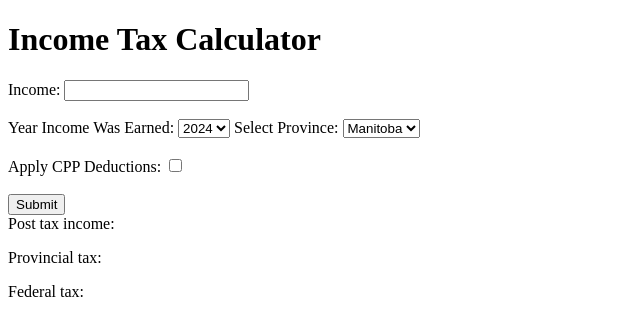
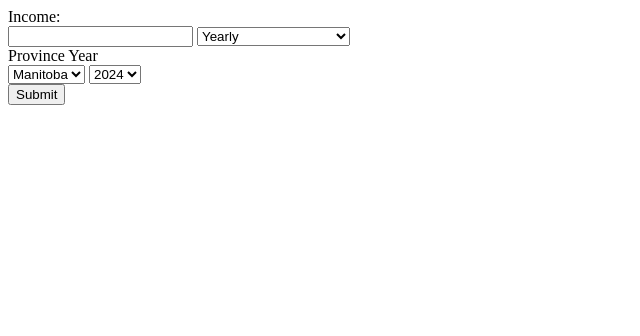
Before and after one commit to Adamboots/MoneyUtilityProject-Python, a Django app: page /calculator/ in a window 1280 px wide. Shown: the top 336 px of the page, without its empty margins (0-640 px from the left). Run offline with Django 3.2, Linux system fonts and the light colour scheme; some libraries are stand-ins or nearby versions.

Commit message:
Expanded calculator form to take different forms of income other than just yearly income. Also added other javascript and css updates along with expansion.

```diff
--- /dev/null
+++ b/IncomeTaxCalculator/static/calculator.css
@@ -0,0 +1,14 @@
+.active, .collapsible:hover {
+    background-color: #555;
+}
+
+.collapsible-content {
+    padding: 0 18px;
+    display: none;
+    overflow: hidden;
+    background-color: #f1f1f1;
+}
+
+.hidden-content {
+    display: none;
+}
--- /dev/null
+++ b/IncomeTaxCalculator/static/calculator.js
@@ -0,0 +1,69 @@
+
+/*
+Function to submit the calculator form data to backend
+*/
+function calculatorSubmit(){
+    event.preventDefault(); // Prevent form from redirecting
+
+    // Retrieve form values
+    const income = document.getElementById('income').value;
+    const year = document.getElementById('year').value;
+    const province = document.getElementById('province').value;
+    const numPayments = document.getElementById('numPayments').value;
+
+    let data = {
+        "income": income,
+        "year": year,
+        "province": province,
+        "numPayments": numPayments
+    };
+
+    $.ajax({
+           type: "POST",
+           url: "calculate_income/",
+           data:  $("#calculatorForm").serialize(), // serializes the form's elements.
+           success: function(data)
+           {
+                displayCalculatorResults(JSON.parse(data));
+           }
+         });
+}
+
+/*
+Function to update the page element with the results of the calculation
+*/
+function displayCalculatorResults(data) {
+    let templateElement = document.getElementById("calculatorResultTemplate");
+    let newElement = templateElement.cloneNode(true);
+
+    newElement.classList.remove("hidden-content");
+
+    let pChildren = newElement.getElementsByTagName("P");
+    pChildren["postTaxIncomeYearly"].insertAdjacentHTML("afterbegin", data["post_tax_income_yearly"]);
+    pChildren["postTaxIncomeBiWeekly"].insertAdjacentHTML("afterbegin", data["post_tax_income_26"]);
+    pChildren["postTaxIncomeWeekly"].insertAdjacentHTML("afterbegin", data["post_tax_income_52"]);
+    pChildren["postTaxIncome40Hours"].insertAdjacentHTML("afterbegin", data["post_tax_income_2080"]);
+    pChildren["postTaxIncome37.5Hours"].insertAdjacentHTML("afterbegin", data["post_tax_income_1950"]);
+    pChildren["postTaxIncome35Hours"].insertAdjacentHTML("afterbegin", data["post_tax_income_1820"]);
+
+    pChildren["provincialTax"].innerHTML = data["provincial_tax"];
+    pChildren["federalTax"].innerHTML = data["federal_tax"];
+
+    templateElement.insertAdjacentElement("afterend", newElement);
+}
+
+
+function collapsibleContent(element) {
+
+    // Toggle the class 'active'
+    element.classList.toggle("active");
+    var contentElement = element.nextElementSibling;
+
+
+    // Flip between displaying and not displaying content
+    if (contentElement.style.display === "block") {
+        contentElement.style.display = "none";
+    } else {
+        contentElement.style.display = "block";
+    }
+}
--- a/IncomeTaxCalculator/static/calculatorForm.js
+++ /dev/null
@@ -1,39 +0,0 @@
-
-/*
-Function to submit the calculator form data to backend
-*/
-function calculatorSubmit(){
-    event.preventDefault(); // Prevent form from redirecting
-
-    // Retrieve form values
-    const income = document.getElementById('income').value;
-    const year = document.getElementById('year').value;
-    const province = document.getElementById('province').value;
-    const cpp = document.getElementById('cpp').checked;
-
-    let data = {
-        "income": income,
-        "year": year,
-        "province": province,
-        "cpp": cpp
-    };
-
-    $.ajax({
-           type: "POST",
-           url: "calculate_income/",
-           data:  $("#calculatorForm").serialize(), // serializes the form's elements.
-           success: function(data)
-           {
-                displayCalculatorResults(JSON.parse(data));
-           }
-         });
-}
-
-/*
-Function to update the page element with the results of the calculation
-*/
-function displayCalculatorResults(data){
-    document.getElementById("postTaxIncome").innerHTML = data["post_tax_income"];
-    document.getElementById("provincialTax").innerHTML = data["provincial_tax"];
-    document.getElementById("federalTax").innerHTML = data["federal_tax"];
-}
--- a/IncomeTaxCalculator/templates/calculator.html
+++ b/IncomeTaxCalculator/templates/calculator.html
@@ -2,43 +2,67 @@
 
 <!DOCTYPE html>
 <html lang="en">
+
+<head>
+    <meta name="viewport" content="width=device-width, initial-scale=1.0">
+    <meta charset="UTF-8">
+    <title>Money Managment Tool</title>
+    <link rel="stylesheet" href="{% static 'calculator.css' %}">
     <script src="http://ajax.googleapis.com/ajax/libs/jquery/1.5/jquery.min.js"></script>
-<script src="{% static 'calculatorForm.js' %}"></script>
-<head>
-    <meta charset="UTF-8">
-    <meta name="viewport" content="width=device-width, initial-scale=1.0">
-    <title>(Work In Progress) Income Tax Calculator</title>
+    <script src="{% static 'calculator.js' %}"></script>
 </head>
 <body>
-    <h1>Income Tax Calculator</h1>
+
+    <!-- Calculator -->
+    <section>
+        <div>
             <form id="calculatorForm">
                 <label for="income">Income:</label>
+                <br>
                 <input type="number" id="income" name="income" required>
-        <br><br>
+                <select id="numPayments" name="numPayments" required>
+                    <option value="1">Yearly</option>
+                    <option value="26">Bi-weekly</option>
+                    <option value="52">Weekly</option>
+                    <option value="2080">Hourly (40hrs/week)</option>
+                    <option value="1950">Hourly (37.5hrs/week)</option>
+                    <option value="1820">Hourly (35hrs/week)</option>
+                </select>
+                <br>
 
-        <label for="year">Year Income Was Earned:</label>
+
+                <label for="province">Province</label>
+                <label for="year">Year</label>
+                <br>
+
+                <select id="province" name="province" required>
+                    <option value="MB">Manitoba</option>
+                    <option value="ON">Ontario</option>
+                </select>
+
                 <select id="year" name="year" required>
                     <option value="2024">2024</option>
                     <option value="2023">2023</option>
                 </select>
-
-        <label for="province">Select Province:</label>
-        <select id="province" name="province" required>
-            <option value="MB">Manitoba</option>
-            <option value="ON">Ontario</option>
-        </select>
-        <br><br>
-
-        <label for="cpp">Apply CPP Deductions:</label>
-        <input type="checkbox" id="cpp" name="cpp">
-        <br><br>
+                <br>
 
                 <button onclick="calculatorSubmit()">Submit</button>
             </form>
+        </div>
+    </section>
 
-    <div>
+     <!--Results from calculator-->
+    <section>
+        <div id="calculatorResultTemplate" class="hidden-content">
+            <button type="button" class="collapsible" onclick="collapsibleContent(this)">+</button>
+            <div class="collapsible-content">
                 <label>Post tax income:</label>
-        <p id="postTaxIncome"></p>
+                <p id="postTaxIncomeYearly">/Year</p>
+                <p id="postTaxIncomeBiWeekly">/Two Weeks</p>
+                <p id="postTaxIncomeWeekly">/Week</p>
+                <p id="postTaxIncome40Hours">/hr (40hrs a week)</p>
+                <p id="postTaxIncome37.5Hours">/hr (37.5hrs a week)</p>
+                <p id="postTaxIncome35Hours">/hr (35hrs a week)</p>
 
                 <label>Provincial tax:</label>
                 <p id="provincialTax"></p>
@@ -46,5 +70,8 @@
                 <label>Federal tax:</label>
                 <p id="federalTax"></p>
             </div>
+        </div>
+    </section>
+
 </body>
 </html>
--- a/IncomeTaxCalculator/views.py
+++ b/IncomeTaxCalculator/views.py
@@ -1,4 +1,5 @@
 # Create your views here.
+import html
 import json
 from django.shortcuts import render
 from django.template import loader
@@ -10,33 +11,47 @@ def calculator_page(request):
     template = loader.get_template('calculator.html')
     return HttpResponse(template.render())
 
+# Entry method to calculate income requests
 @csrf_exempt
 def calculate_income(request):
-    income = int(request.POST.get('income', 0))
-    year = int(request.POST.get('year', 0))
-    province = request.POST.get('province', 0)
+    input_income = request.POST.get('income', 0)
+    input_year = request.POST.get('year', 0)
+    input_payments = request.POST.get('numPayments', 0)
+    input_province = request.POST.get('province', 0)
 
-    provincial_tax = calculate_provincial_tax(income, year, province)
-    federal_tax = calculate_federal_tax(income, year)
+    province = html.escape(input_province)
+    num_payments = int(html.escape(input_payments))
+    tax_year = int(html.escape(input_year))
+    income = int(html.escape(input_income)) * num_payments
+
+    provincial_tax = calculate_provincial_tax(income, tax_year, province)
+    federal_tax = calculate_federal_tax(income, tax_year)
 
     final_income = income - provincial_tax - federal_tax
-    result = {
-        "post_tax_income": final_income,
+
+    results = {
+        "post_tax_income_yearly": final_income,
         "provincial_tax": provincial_tax,
         "federal_tax": federal_tax
     }
 
-    return HttpResponse(json.dumps(result))
+    other_common_income_payments = [26, 52, 2080, 1950, 1820]
+    other_income_forms = get_income_in_other_forms(final_income, other_common_income_payments)
+    results.update(other_income_forms)
 
+    return HttpResponse(json.dumps(results))
+
+# Calculates provincial tax
 def calculate_provincial_tax(income, year, province):
     provincial_tax_brackets = get_provincial_tax_brackets(year, province)
     return calculate_tax(income, provincial_tax_brackets)
 
+# Calculates federal tax
 def calculate_federal_tax(income, year):
     federal_tax_brackets = get_federal_tax_brackets(year)
     return calculate_tax(income, federal_tax_brackets)
 
-# Calculates and returns tax on the provided income
+# Calculates and returns tax on the provided income with the provided tax brackets
 def calculate_tax(income, tax_brackets):
     remainder = income
     total_taxes = 0
@@ -61,6 +76,18 @@ def calculate_tax(income, tax_brackets):
 
     return total_taxes
 
+# Converts the yearly income into other representations of the income corresponding to num_payments list
+# Ex: Bi-weekly, weekly, 40hrs/week, 35hours/week
+def get_income_in_other_forms(yearly_income, num_payments):
+    result = {}
+    for num_payment in num_payments:
+        other_income_form = yearly_income / num_payment
+        key = f"post_tax_income_{num_payment}"
+        result[key] = other_income_form
+
+    return result
+
+
 # Method to get provincial tax rate for the specified year
 # TODO: Make this call soon to be built tax brackets API to get data
 def get_provincial_tax_brackets(year, province):
```
Lines whose indentation alone changed are shown as unchanged.
